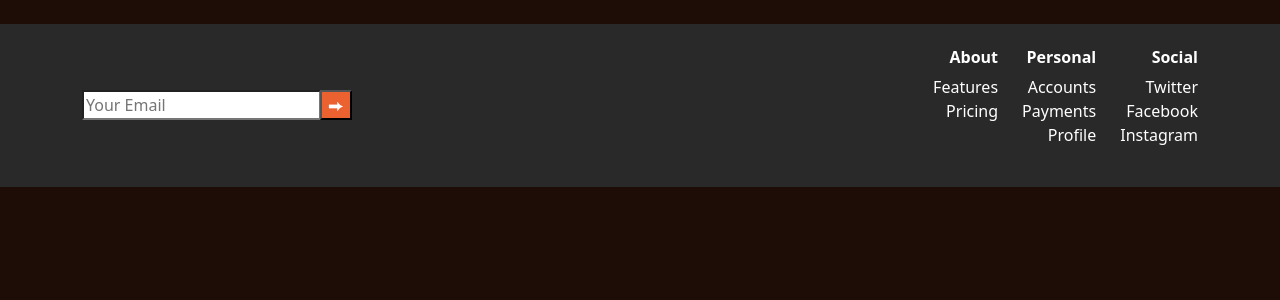
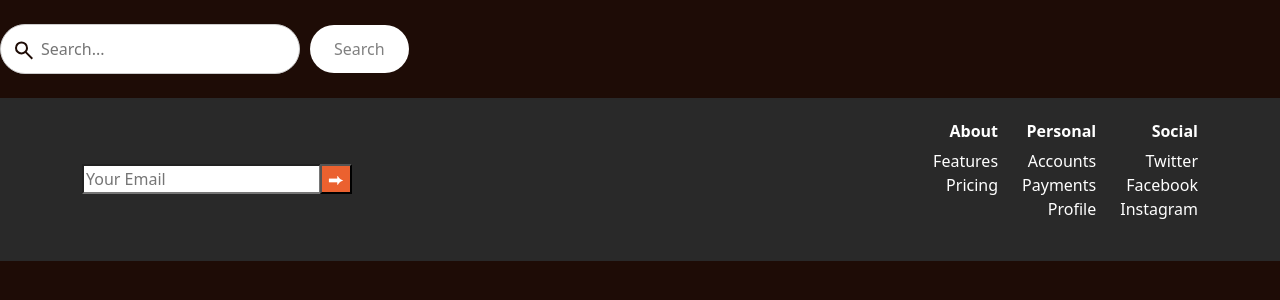
Before and after one commit to African-wild-wood-creation/African-wild-wood-creation, a Flask app: template templates/category.html in a window 1280 px wide. Shown: the part 85-385 px from the top of the page. Run offline with Flask 3, Linux system fonts and the light colour scheme; the template is opened without the code that fills it, so the values that code supplies are empty; some web fonts are replaced.

Commit message:
add search bar for category page

```diff
--- a/templates/category.html
+++ b/templates/category.html
@@ -1,6 +1,18 @@
 {% extends "base.html" %}
 {% block title %} Products - {{ category.name.capitalize() }} {% endblock %}
 {% block content %}
+  <div class="search-wrapper mt-4">
+    <div class="search-container">
+      <span class="icon">
+        <svg xmlns="http://www.w3.org/2000/svg" height="24px" viewBox="0 -960 960 960" width="24px" fill="#1E0C06"><path d="M784-120 532-372q-30 24-69 38t-83 14q-109 0-184.5-75.5T120-580q0-109 75.5-184.5T380-840q109 0 184.5 75.5T640-580q0 44-14 83t-38 69l252 252-56 56ZM380-400q75 0 127.5-52.5T560-580q0-75-52.5-127.5T380-760q-75 0-127.5 52.5T200-580q0 75 52.5 127.5T380-400Z"/></svg>
+      </span>
+      <form>
+        <input type="text" placeholder="Search..." class="search-input">
+        </div>
+        <button type="submit" class="search-button">Search</button>
+    </form>
+  </div>
+</section>
 <div>
     <h1 class="heading mt-4">{{ category.name.capitalize() }}</h1>
     {% for product in products %}
```
